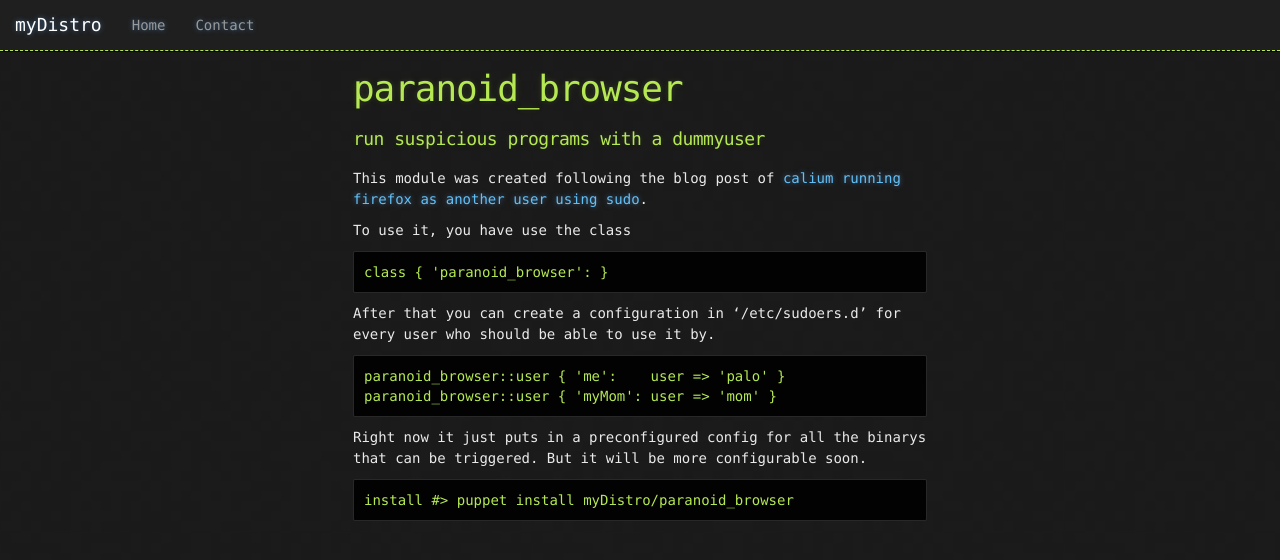
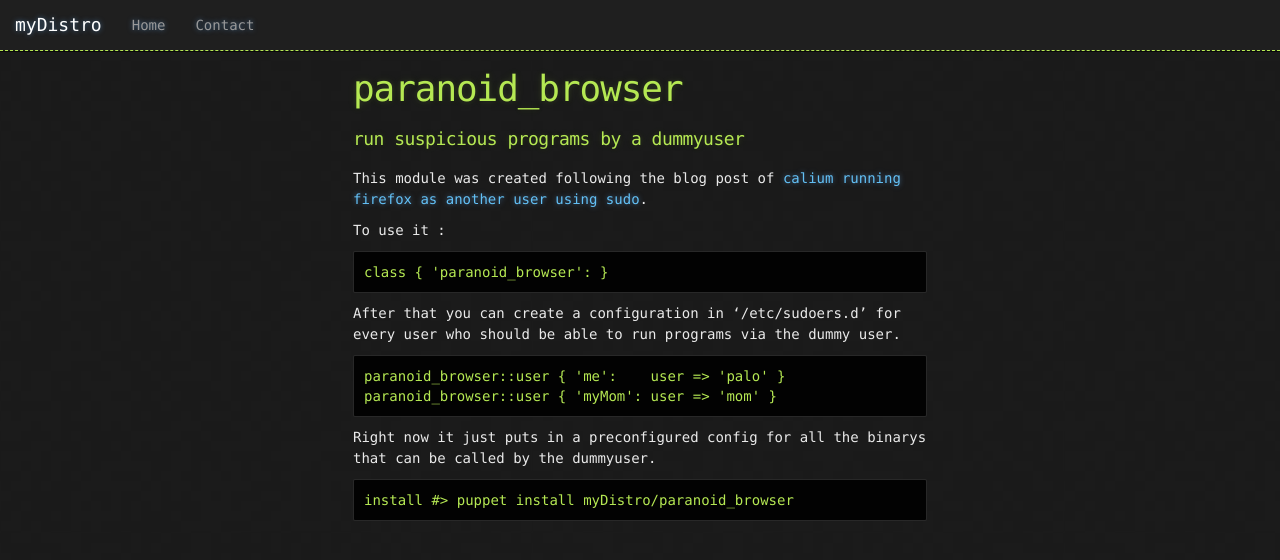
Before and after one commit to myDistro/myDistro.github.io, a Jekyll site: the page built from _posts/2014-02-04-paranoid_browser.markdown, in a window 1280 px wide. Shown: the top 560 px of the page. Built offline with Jekyll 4.4.1, drawn with Linux system fonts in a browser that asks for light colours; nearby versions of some CDN libraries; Markdown is read by kramdown in place of the engine named in the settings.

Commit message:
some correction

```diff
--- a/_posts/2014-02-04-paranoid_browser.markdown
+++ b/_posts/2014-02-04-paranoid_browser.markdown
@@ -2,20 +2,19 @@
 layout: post
 title: paranoid_browser
 status : alpha
-subtitle : run suspicious programs with a dummyuser
+subtitle : run suspicious programs by a dummyuser
 ---
 
 This module was created following the blog post of [calium](http://calum.org/)
 [running firefox as another user using sudo](http://calum.org/posts/running-firefox-as-another-user-using-sudo).
 
-To use it, you have use the class
+To use it :
 
     class { 'paranoid_browser': }
 
-After that you can create a configuration in '/etc/sudoers.d' for every user who should be able to use it by.
+After that you can create a configuration in '/etc/sudoers.d' for every user who should be able to run programs via the dummy user.
 
     paranoid_browser::user { 'me':    user => 'palo' }
     paranoid_browser::user { 'myMom': user => 'mom' }
 
-Right now it just puts in a preconfigured config for all the binarys that can be triggered.
-But it will be more configurable soon.
+Right now it just puts in a preconfigured config for all the binarys that can be called by the dummyuser.
```
